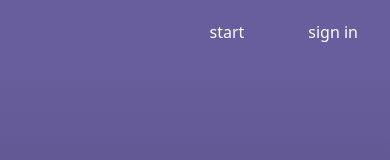
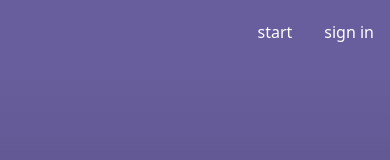
Before and after one commit to christoffergranstedt/lnu-iot-moisture-frontend, a React (Create React App) app: page / in a window 390 px wide. Shown: the top 160 px of the page. Built offline with nearby package versions, Linux system fonts and the light colour scheme.

Commit message:
finishing responsiveness

```diff
--- a/src/Components/Navbar/Navbar.tsx
+++ b/src/Components/Navbar/Navbar.tsx
@@ -22,9 +22,9 @@ export const Navbar: React.FC<NavbarProps> = ({ className, links }) => {
 		<nav className={className}>
 			<ul className="text-right mr-0 sm:mr-4 xl:mr-24 2xl:text-xl">
 				{links.map(link => {
-					return <li className="px-8 sm:px-12 inline-block" key={uuid()}><NavLink to={link.link}>{link.name}</NavLink></li>
+					return <li className="px-4 sm:px-12 inline-block" key={uuid()}><NavLink to={link.link}>{link.name}</NavLink></li>
 				})}
-				{isSignedIn() && <li className="px-12 inline-block"><button onClick={signOutHandler}>sign out</button></li>}
+				{isSignedIn() && <li className="px-4 sm:px-12 inline-block"><button onClick={signOutHandler}>sign out</button></li>}
 			</ul>
 		</nav>
 	)
--- a/src/Pages/ThingPage/ThingPage.tsx
+++ b/src/Pages/ThingPage/ThingPage.tsx
@@ -72,7 +72,7 @@ export const ThingPage: React.FC<ThingPageProps> = (props) => {
 		)
 	} else {
 		return (
-			<div className="container mx-auto text-gray-800">
+			<div className="container mx-auto text-gray-800 px-4 sm:px-0">
 				<Heading>{thing.title}</Heading>
 				<Card className="my-6"><ThingInfo className="bg-secondary p-4" thing={thing}/></Card>
 				<Card className="my-6"><PropertiesOverview className="bg-fourth p-4 pb-12" properties={thing.properties}/></Card>
```
